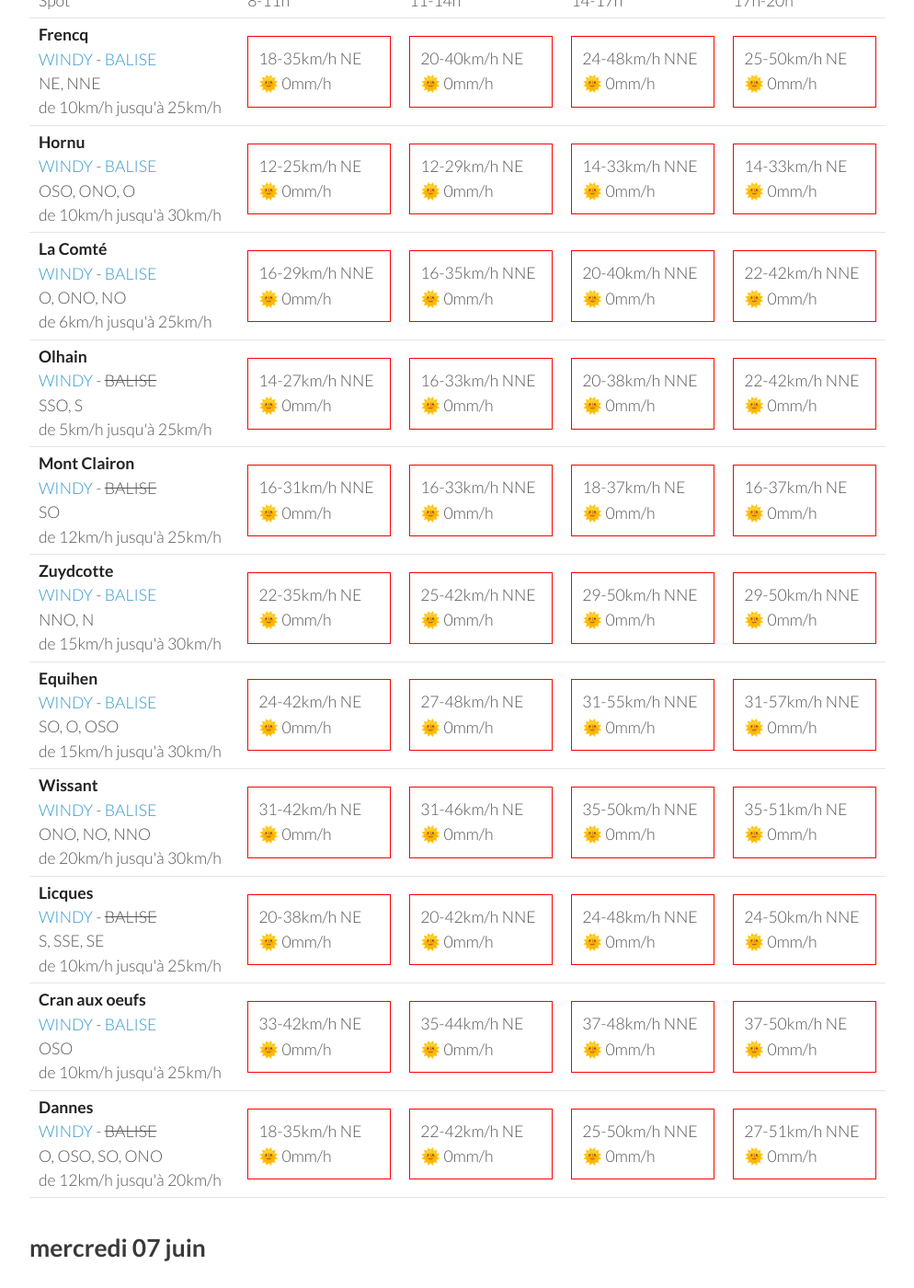
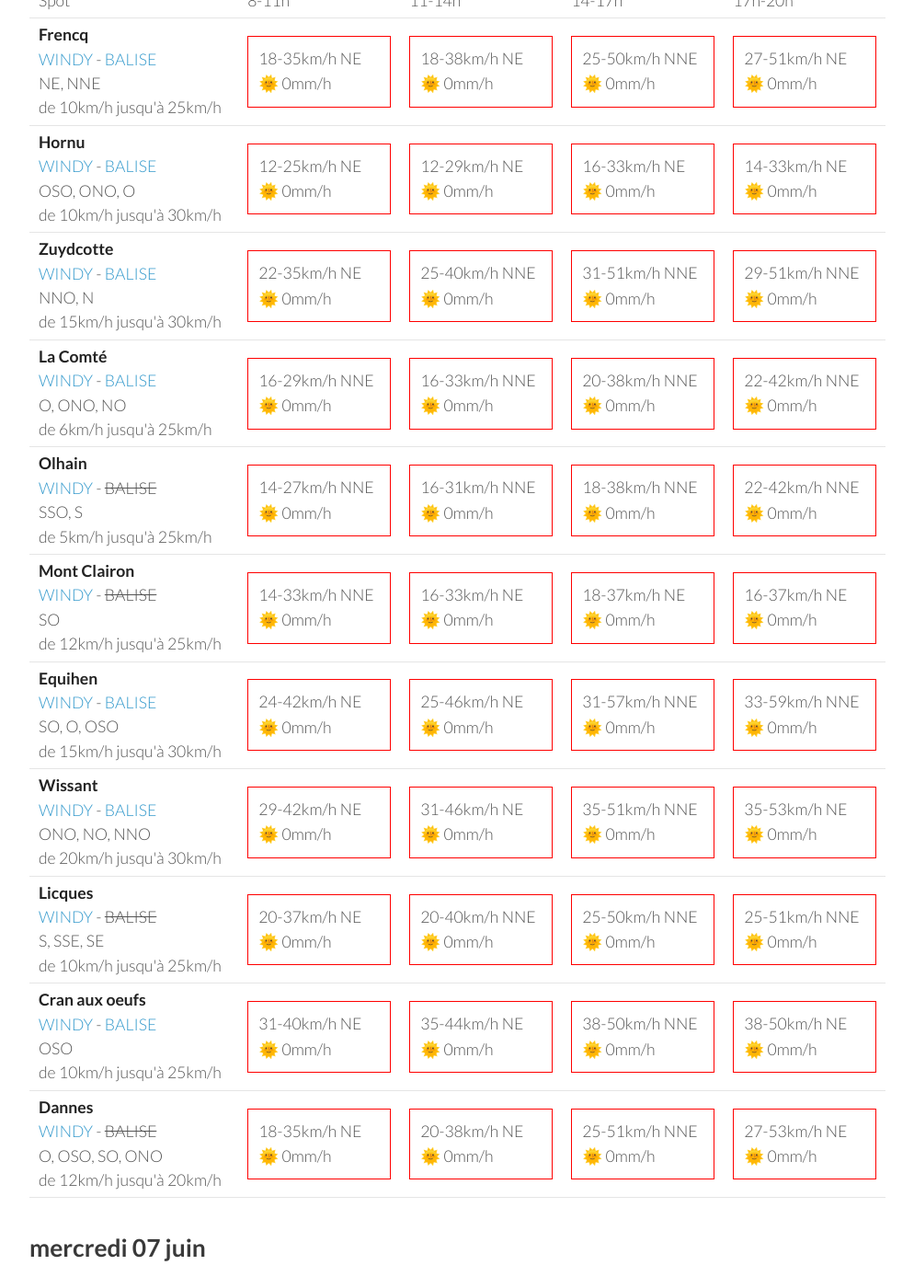
Before and after one commit to parapente-dans-le-nord/parapente-dans-le-nord.github.io, a Jekyll site: the page built from all.markdown, in a window 1280 px wide and 1400 px high, scrolled down 3164 px. Shown: the whole window at 92% size, without its empty margins (26-1020 px from the left). Built offline with Jekyll 4.4.1, drawn with Linux system fonts in a browser that asks for light colours; some of the changed text lies outside the part shown.

Commit message:
update index.markdown

```diff
--- a/all.markdown
+++ b/all.markdown
@@ -266,9 +266,9 @@ page mise à jour le dimanche 04 juin 13:03
         <td><strong>Frencq</strong><br><a href="https://windy.com/50.559/1.669?50.159,1.670,8,m:e3qagdV">WINDY</a> - <span class=""><a href="https://balisemeteo.com/balise_histo.php?idBalise=159">BALISE</a> </span><br> <span class="vent-favorable">NE, NNE</span><br><span class="force-vent">de 10km/h jusqu'à 25km/h</span> </td>
 
             <td><div class="not-flyable"><p>18-35km/h NE</p><p>🌞 0mm/h</p></div></td>
-            <td><div class="not-flyable"><p>20-40km/h NE</p><p>🌞 0mm/h</p></div></td>
-            <td><div class="not-flyable"><p>24-48km/h NNE</p><p>🌞 0mm/h</p></div></td>
-            <td><div class="not-flyable"><p>25-50km/h NE</p><p>🌞 0mm/h</p></div></td>
+            <td><div class="not-flyable"><p>18-38km/h NE</p><p>🌞 0mm/h</p></div></td>
+            <td><div class="not-flyable"><p>25-50km/h NNE</p><p>🌞 0mm/h</p></div></td>
+            <td><div class="not-flyable"><p>27-51km/h NE</p><p>🌞 0mm/h</p></div></td>
 
 
     </tr>
@@ -277,8 +277,18 @@ page mise à jour le dimanche 04 juin 13:03
 
             <td><div class="not-flyable"><p>12-25km/h NE</p><p>🌞 0mm/h</p></div></td>
             <td><div class="not-flyable"><p>12-29km/h NE</p><p>🌞 0mm/h</p></div></td>
-            <td><div class="not-flyable"><p>14-33km/h NNE</p><p>🌞 0mm/h</p></div></td>
+            <td><div class="not-flyable"><p>16-33km/h NE</p><p>🌞 0mm/h</p></div></td>
             <td><div class="not-flyable"><p>14-33km/h NE</p><p>🌞 0mm/h</p></div></td>
+
+
+    </tr>
+<tr>
+        <td><strong>Zuydcotte</strong><br><a href="https://windy.com/51.064/2.491?50.669,2.488,8,m:e4hagfk">WINDY</a> - <span class=""><a href="https://www.allosurf.net/meteo/live/dunkerque-station-meteo-lfak-8329.html">BALISE</a> </span><br> <span class="vent-favorable">NNO, N</span><br><span class="force-vent">de 15km/h jusqu'à 30km/h</span> </td>
+
+            <td><div class="not-flyable"><p>22-35km/h NE</p><p>🌞 0mm/h</p></div></td>
+            <td><div class="not-flyable"><p>25-40km/h NNE</p><p>🌞 0mm/h</p></div></td>
+            <td><div class="not-flyable"><p>31-51km/h NNE</p><p>🌞 0mm/h</p></div></td>
+            <td><div class="not-flyable"><p>29-51km/h NNE</p><p>🌞 0mm/h</p></div></td>
 
 
     </tr>
@@ -286,8 +296,8 @@ page mise à jour le dimanche 04 juin 13:03
         <td><strong>La Comté</strong><br><a href="https://windy.com/50.426/2.500?50.025,2.499,8">WINDY</a> - <span class=""><a href="https://balisemeteo.com/balise.php?idBalise=">BALISE</a> </span><br> <span class="vent-favorable">O, ONO, NO</span><br><span class="force-vent">de 6km/h jusqu'à 25km/h</span> </td>
 
             <td><div class="not-flyable"><p>16-29km/h NNE</p><p>🌞 0mm/h</p></div></td>
-            <td><div class="not-flyable"><p>16-35km/h NNE</p><p>🌞 0mm/h</p></div></td>
-            <td><div class="not-flyable"><p>20-40km/h NNE</p><p>🌞 0mm/h</p></div></td>
+            <td><div class="not-flyable"><p>16-33km/h NNE</p><p>🌞 0mm/h</p></div></td>
+            <td><div class="not-flyable"><p>20-38km/h NNE</p><p>🌞 0mm/h</p></div></td>
             <td><div class="not-flyable"><p>22-42km/h NNE</p><p>🌞 0mm/h</p></div></td>
 
 
@@ -296,8 +306,8 @@ page mise à jour le dimanche 04 juin 13:03
         <td><strong>Olhain</strong><br><a href="https://windy.com/50.434/2.586?50.031,2.587,8,m:e3eagft">WINDY</a> - <span class="no-balise"> BALISE </span><br> <span class="vent-favorable">SSO, S</span><br><span class="force-vent">de 5km/h jusqu'à 25km/h</span> </td>
 
             <td><div class="not-flyable"><p>14-27km/h NNE</p><p>🌞 0mm/h</p></div></td>
-            <td><div class="not-flyable"><p>16-33km/h NNE</p><p>🌞 0mm/h</p></div></td>
-            <td><div class="not-flyable"><p>20-38km/h NNE</p><p>🌞 0mm/h</p></div></td>
+            <td><div class="not-flyable"><p>16-31km/h NNE</p><p>🌞 0mm/h</p></div></td>
+            <td><div class="not-flyable"><p>18-38km/h NNE</p><p>🌞 0mm/h</p></div></td>
             <td><div class="not-flyable"><p>22-42km/h NNE</p><p>🌞 0mm/h</p></div></td>
 
 
@@ -305,20 +315,10 @@ page mise à jour le dimanche 04 juin 13:03
 <tr>
         <td><strong>Mont Clairon</strong><br><a href="https://windy.com/49.919/2.729?49.515,2.730,8,m:e2magfH">WINDY</a> - <span class="no-balise"> BALISE </span><br> <span class="vent-favorable">SO</span><br><span class="force-vent">de 12km/h jusqu'à 25km/h</span> </td>
 
-            <td><div class="not-flyable"><p>16-31km/h NNE</p><p>🌞 0mm/h</p></div></td>
-            <td><div class="not-flyable"><p>16-33km/h NNE</p><p>🌞 0mm/h</p></div></td>
+            <td><div class="not-flyable"><p>14-33km/h NNE</p><p>🌞 0mm/h</p></div></td>
+            <td><div class="not-flyable"><p>16-33km/h NE</p><p>🌞 0mm/h</p></div></td>
             <td><div class="not-flyable"><p>18-37km/h NE</p><p>🌞 0mm/h</p></div></td>
             <td><div class="not-flyable"><p>16-37km/h NE</p><p>🌞 0mm/h</p></div></td>
-
-
-    </tr>
-<tr>
-        <td><strong>Zuydcotte</strong><br><a href="https://windy.com/51.064/2.491?50.669,2.488,8,m:e4hagfk">WINDY</a> - <span class=""><a href="https://www.allosurf.net/meteo/live/dunkerque-station-meteo-lfak-8329.html">BALISE</a> </span><br> <span class="vent-favorable">NNO, N</span><br><span class="force-vent">de 15km/h jusqu'à 30km/h</span> </td>
-
-            <td><div class="not-flyable"><p>22-35km/h NE</p><p>🌞 0mm/h</p></div></td>
-            <td><div class="not-flyable"><p>25-42km/h NNE</p><p>🌞 0mm/h</p></div></td>
-            <td><div class="not-flyable"><p>29-50km/h NNE</p><p>🌞 0mm/h</p></div></td>
-            <td><div class="not-flyable"><p>29-50km/h NNE</p><p>🌞 0mm/h</p></div></td>
 
 
     </tr>
@@ -326,39 +326,39 @@ page mise à jour le dimanche 04 juin 13:03
         <td><strong>Equihen</strong><br><a href="https://windy.com/50.679/1.572?50.279,1.571,8,m:e3CagdM">WINDY</a> - <span class=""><a href="https://balisemeteo.com/balise_histo.php?idBalise=159">BALISE</a> </span><br> <span class="vent-favorable">SO, O, OSO</span><br><span class="force-vent">de 15km/h jusqu'à 30km/h</span> </td>
 
             <td><div class="not-flyable"><p>24-42km/h NE</p><p>🌞 0mm/h</p></div></td>
-            <td><div class="not-flyable"><p>27-48km/h NE</p><p>🌞 0mm/h</p></div></td>
-            <td><div class="not-flyable"><p>31-55km/h NNE</p><p>🌞 0mm/h</p></div></td>
+            <td><div class="not-flyable"><p>25-46km/h NE</p><p>🌞 0mm/h</p></div></td>
             <td><div class="not-flyable"><p>31-57km/h NNE</p><p>🌞 0mm/h</p></div></td>
+            <td><div class="not-flyable"><p>33-59km/h NNE</p><p>🌞 0mm/h</p></div></td>
 
 
     </tr>
 <tr>
         <td><strong>Wissant</strong><br><a href="https://windy.com/50.885/1.653?50.488,1.653,8,m:e3XagdU">WINDY</a> - <span class=""><a href="https://balisemeteo.com/balise_histo.php?idBalise=159">BALISE</a> </span><br> <span class="vent-favorable">ONO, NO, NNO</span><br><span class="force-vent">de 20km/h jusqu'à 30km/h</span> </td>
 
-            <td><div class="not-flyable"><p>31-42km/h NE</p><p>🌞 0mm/h</p></div></td>
+            <td><div class="not-flyable"><p>29-42km/h NE</p><p>🌞 0mm/h</p></div></td>
             <td><div class="not-flyable"><p>31-46km/h NE</p><p>🌞 0mm/h</p></div></td>
-            <td><div class="not-flyable"><p>35-50km/h NNE</p><p>🌞 0mm/h</p></div></td>
-            <td><div class="not-flyable"><p>35-51km/h NE</p><p>🌞 0mm/h</p></div></td>
+            <td><div class="not-flyable"><p>35-51km/h NNE</p><p>🌞 0mm/h</p></div></td>
+            <td><div class="not-flyable"><p>35-53km/h NE</p><p>🌞 0mm/h</p></div></td>
 
 
     </tr>
 <tr>
         <td><strong>Licques</strong><br><a href="https://windy.com/50.786/1.936?50.388,1.934,8">WINDY</a> - <span class="no-balise"> BALISE </span><br> <span class="vent-favorable">S, SSE, SE</span><br><span class="force-vent">de 10km/h jusqu'à 25km/h</span> </td>
 
-            <td><div class="not-flyable"><p>20-38km/h NE</p><p>🌞 0mm/h</p></div></td>
-            <td><div class="not-flyable"><p>20-42km/h NNE</p><p>🌞 0mm/h</p></div></td>
-            <td><div class="not-flyable"><p>24-48km/h NNE</p><p>🌞 0mm/h</p></div></td>
-            <td><div class="not-flyable"><p>24-50km/h NNE</p><p>🌞 0mm/h</p></div></td>
+            <td><div class="not-flyable"><p>20-37km/h NE</p><p>🌞 0mm/h</p></div></td>
+            <td><div class="not-flyable"><p>20-40km/h NNE</p><p>🌞 0mm/h</p></div></td>
+            <td><div class="not-flyable"><p>25-50km/h NNE</p><p>🌞 0mm/h</p></div></td>
+            <td><div class="not-flyable"><p>25-51km/h NNE</p><p>🌞 0mm/h</p></div></td>
 
 
     </tr>
 <tr>
         <td><strong>Cran aux oeufs</strong><br><a href="https://windy.com/50.847/1.584?50.451,1.582,8,m:e3TagdN">WINDY</a> - <span class=""><a href="https://www.meteociel.fr/temps-reel/obs_villes.php?code2=7004">BALISE</a> </span><br> <span class="vent-favorable">OSO</span><br><span class="force-vent">de 10km/h jusqu'à 25km/h</span> </td>
 
-            <td><div class="not-flyable"><p>33-42km/h NE</p><p>🌞 0mm/h</p></div></td>
+            <td><div class="not-flyable"><p>31-40km/h NE</p><p>🌞 0mm/h</p></div></td>
             <td><div class="not-flyable"><p>35-44km/h NE</p><p>🌞 0mm/h</p></div></td>
-            <td><div class="not-flyable"><p>37-48km/h NNE</p><p>🌞 0mm/h</p></div></td>
-            <td><div class="not-flyable"><p>37-50km/h NE</p><p>🌞 0mm/h</p></div></td>
+            <td><div class="not-flyable"><p>38-50km/h NNE</p><p>🌞 0mm/h</p></div></td>
+            <td><div class="not-flyable"><p>38-50km/h NE</p><p>🌞 0mm/h</p></div></td>
 
 
     </tr>
@@ -366,9 +366,9 @@ page mise à jour le dimanche 04 juin 13:03
         <td><strong>Dannes</strong><br><a href="https://windy.com/50.587/1.637?50.188,1.637,8">WINDY</a> - <span class="no-balise"> BALISE </span><br> <span class="vent-favorable">O, OSO, SO, ONO</span><br><span class="force-vent">de 12km/h jusqu'à 20km/h</span> </td>
 
             <td><div class="not-flyable"><p>18-35km/h NE</p><p>🌞 0mm/h</p></div></td>
-            <td><div class="not-flyable"><p>22-42km/h NE</p><p>🌞 0mm/h</p></div></td>
-            <td><div class="not-flyable"><p>25-50km/h NNE</p><p>🌞 0mm/h</p></div></td>
-            <td><div class="not-flyable"><p>27-51km/h NNE</p><p>🌞 0mm/h</p></div></td>
+            <td><div class="not-flyable"><p>20-38km/h NE</p><p>🌞 0mm/h</p></div></td>
+            <td><div class="not-flyable"><p>25-51km/h NNE</p><p>🌞 0mm/h</p></div></td>
+            <td><div class="not-flyable"><p>27-53km/h NE</p><p>🌞 0mm/h</p></div></td>
 
 
     </tr>
@@ -392,39 +392,39 @@ page mise à jour le dimanche 04 juin 13:03
         <td><strong>Frencq</strong><br><a href="https://windy.com/50.559/1.669?50.159,1.670,8,m:e3qagdV">WINDY</a> - <span class=""><a href="https://balisemeteo.com/balise_histo.php?idBalise=159">BALISE</a> </span><br> <span class="vent-favorable">NE, NNE</span><br><span class="force-vent">de 10km/h jusqu'à 25km/h</span> </td>
 
             <td><div class="not-flyable"><p>18-37km/h NE</p><p>🌞 0mm/h</p></div></td>
-            <td><div class="not-flyable"><p>20-40km/h NE</p><p>🌞 0mm/h</p></div></td>
-            <td><div class="not-flyable"><p>20-42km/h NE</p><p>🌞 0mm/h</p></div></td>
-            <td><div class="not-flyable"><p>24-46km/h NE</p><p>🌞 0mm/h</p></div></td>
+            <td><div class="not-flyable"><p>18-37km/h NE</p><p>🌞 0mm/h</p></div></td>
+            <td><div class="not-flyable"><p>18-40km/h NE</p><p>🌞 0mm/h</p></div></td>
+            <td><div class="not-flyable"><p>22-44km/h NNE</p><p>🌞 0mm/h</p></div></td>
 
 
     </tr>
 <tr>
         <td><strong>Hornu</strong><br><a href="https://windy.com/50.424/3.819?50.024,3.818,8,m:e3daghw">WINDY</a> - <span class=""><a href="https://balisemeteo.com/balise_histo.php?idBalise=5040">BALISE</a> </span><br> <span class="vent-favorable">OSO, ONO, O</span><br><span class="force-vent">de 10km/h jusqu'à 30km/h</span> </td>
 
-            <td><div class="not-flyable"><p>12-25km/h NE</p><p>🌞 0mm/h</p></div></td>
-            <td><div class="not-flyable"><p>12-27km/h NE</p><p>🌞 0mm/h</p></div></td>
-            <td><div class="not-flyable"><p>12-29km/h NNE</p><p>🌞 0mm/h</p></div></td>
+            <td><div class="not-flyable"><p>11-24km/h NNE</p><p>🌞 0mm/h</p></div></td>
+            <td><div class="not-flyable"><p>11-25km/h NE</p><p>🌞 0mm/h</p></div></td>
             <td><div class="not-flyable"><p>14-31km/h NNE</p><p>🌞 0mm/h</p></div></td>
+            <td><div class="not-flyable"><p>16-33km/h NNE</p><p>🌞 0mm/h</p></div></td>
 
 
     </tr>
 <tr>
         <td><strong>Mont Clairon</strong><br><a href="https://windy.com/49.919/2.729?49.515,2.730,8,m:e2magfH">WINDY</a> - <span class="no-balise"> BALISE </span><br> <span class="vent-favorable">SO</span><br><span class="force-vent">de 12km/h jusqu'à 25km/h</span> </td>
 
-            <td><div class="not-flyable"><p>16-33km/h NNE</p><p>🌞 0mm/h</p></div></td>
-            <td><div class="not-flyable"><p>16-35km/h NE</p><p>🌞 0mm/h</p></div></td>
-            <td><div class="not-flyable"><p>14-33km/h NE</p><p>🌞 0mm/h</p></div></td>
-            <td><div class="not-flyable"><p>14-33km/h NE</p><p>🌞 0mm/h</p></div></td>
+            <td><div class="not-flyable"><p>16-29km/h NNE</p><p>🌞 0mm/h</p></div></td>
+            <td><div class="not-flyable"><p>12-31km/h NE</p><p>🌞 0mm/h</p></div></td>
+            <td><div class="not-flyable"><p>14-31km/h NE</p><p>🌞 0mm/h</p></div></td>
+            <td><div class="not-flyable"><p>18-35km/h NE</p><p>🌞 0mm/h</p></div></td>
 
 
     </tr>
 <tr>
         <td><strong>La Comté</strong><br><a href="https://windy.com/50.426/2.500?50.025,2.499,8">WINDY</a> - <span class=""><a href="https://balisemeteo.com/balise.php?idBalise=">BALISE</a> </span><br> <span class="vent-favorable">O, ONO, NO</span><br><span class="force-vent">de 6km/h jusqu'à 25km/h</span> </td>
 
-            <td><div class="not-flyable"><p>16-29km/h NNE</p><p>🌞 0mm/h</p></div></td>
-            <td><div class="not-flyable"><p>16-33km/h NE</p><p>🌞 0mm/h</p></div></td>
-            <td><div class="not-flyable"><p>16-35km/h NE</p><p>🌞 0mm/h</p></div></td>
-            <td><div class="not-flyable"><p>20-40km/h NNE</p><p>🌞 0mm/h</p></div></td>
+            <td><div class="not-flyable"><p>16-31km/h NE</p><p>🌞 0mm/h</p></div></td>
+            <td><div class="not-flyable"><p>14-31km/h NE</p><p>🌞 0mm/h</p></div></td>
+            <td><div class="not-flyable"><p>16-33km/h NNE</p><p>🌞 0mm/h</p></div></td>
+            <td><div class="not-flyable"><p>18-37km/h NNE</p><p>🌞 0mm/h</p></div></td>
 
 
     </tr>
@@ -432,19 +432,19 @@ page mise à jour le dimanche 04 juin 13:03
         <td><strong>Olhain</strong><br><a href="https://windy.com/50.434/2.586?50.031,2.587,8,m:e3eagft">WINDY</a> - <span class="no-balise"> BALISE </span><br> <span class="vent-favorable">SSO, S</span><br><span class="force-vent">de 5km/h jusqu'à 25km/h</span> </td>
 
             <td><div class="not-flyable"><p>14-27km/h NNE</p><p>🌞 0mm/h</p></div></td>
-            <td><div class="not-flyable"><p>14-33km/h NE</p><p>🌞 0mm/h</p></div></td>
-            <td><div class="not-flyable"><p>16-33km/h NE</p><p>🌞 0mm/h</p></div></td>
-            <td><div class="not-flyable"><p>20-40km/h NNE</p><p>🌞 0mm/h</p></div></td>
+            <td><div class="not-flyable"><p>14-31km/h NNE</p><p>🌞 0mm/h</p></div></td>
+            <td><div class="not-flyable"><p>16-33km/h NNE</p><p>🌞 0mm/h</p></div></td>
+            <td><div class="not-flyable"><p>18-37km/h NNE</p><p>🌞 0mm/h</p></div></td>
 
 
     </tr>
 <tr>
         <td><strong>Zuydcotte</strong><br><a href="https://windy.com/51.064/2.491?50.669,2.488,8,m:e4hagfk">WINDY</a> - <span class=""><a href="https://www.allosurf.net/meteo/live/dunkerque-station-meteo-lfak-8329.html">BALISE</a> </span><br> <span class="vent-favorable">NNO, N</span><br><span class="force-vent">de 15km/h jusqu'à 30km/h</span> </td>
 
-            <td><div class="not-flyable"><p>22-37km/h NE</p><p>🌞 0mm/h</p></div></td>
-            <td><div class="not-flyable"><p>22-38km/h NE</p><p>🌞 0mm/h</p></div></td>
+            <td><div class="not-flyable"><p>24-37km/h NE</p><p>🌞 0mm/h</p></div></td>
+            <td><div class="not-flyable"><p>24-40km/h NE</p><p>🌞 0mm/h</p></div></td>
+            <td><div class="not-flyable"><p>25-44km/h NNE</p><p>🌞 0mm/h</p></div></td>
             <td><div class="not-flyable"><p>27-46km/h NNE</p><p>🌞 0mm/h</p></div></td>
-            <td><div class="not-flyable"><p>29-48km/h NNE</p><p>🌞 0mm/h</p></div></td>
 
 
     </tr>
@@ -452,39 +452,39 @@ page mise à jour le dimanche 04 juin 13:03
         <td><strong>Equihen</strong><br><a href="https://windy.com/50.679/1.572?50.279,1.571,8,m:e3CagdM">WINDY</a> - <span class=""><a href="https://balisemeteo.com/balise_histo.php?idBalise=159">BALISE</a> </span><br> <span class="vent-favorable">SO, O, OSO</span><br><span class="force-vent">de 15km/h jusqu'à 30km/h</span> </td>
 
             <td><div class="not-flyable"><p>25-42km/h NE</p><p>🌞 0mm/h</p></div></td>
-            <td><div class="not-flyable"><p>25-46km/h NE</p><p>🌞 0mm/h</p></div></td>
-            <td><div class="not-flyable"><p>27-50km/h NE</p><p>🌞 0mm/h</p></div></td>
-            <td><div class="not-flyable"><p>31-53km/h NNE</p><p>🌞 0mm/h</p></div></td>
+            <td><div class="not-flyable"><p>24-42km/h NE</p><p>🌞 0mm/h</p></div></td>
+            <td><div class="not-flyable"><p>25-48km/h NNE</p><p>🌞 0mm/h</p></div></td>
+            <td><div class="not-flyable"><p>27-51km/h NNE</p><p>🌞 0mm/h</p></div></td>
 
 
     </tr>
 <tr>
         <td><strong>Wissant</strong><br><a href="https://windy.com/50.885/1.653?50.488,1.653,8,m:e3XagdU">WINDY</a> - <span class=""><a href="https://balisemeteo.com/balise_histo.php?idBalise=159">BALISE</a> </span><br> <span class="vent-favorable">ONO, NO, NNO</span><br><span class="force-vent">de 20km/h jusqu'à 30km/h</span> </td>
 
+            <td><div class="not-flyable"><p>31-44km/h NE</p><p>🌞 0mm/h</p></div></td>
+            <td><div class="not-flyable"><p>31-44km/h NE</p><p>🌞 0mm/h</p></div></td>
             <td><div class="not-flyable"><p>31-46km/h NE</p><p>🌞 0mm/h</p></div></td>
-            <td><div class="not-flyable"><p>31-46km/h NE</p><p>🌞 0mm/h</p></div></td>
-            <td><div class="not-flyable"><p>33-48km/h NE</p><p>🌞 0mm/h</p></div></td>
-            <td><div class="not-flyable"><p>33-50km/h NE</p><p>🌞 0mm/h</p></div></td>
+            <td><div class="not-flyable"><p>31-48km/h NE</p><p>🌞 0mm/h</p></div></td>
 
 
     </tr>
 <tr>
         <td><strong>Licques</strong><br><a href="https://windy.com/50.786/1.936?50.388,1.934,8">WINDY</a> - <span class="no-balise"> BALISE </span><br> <span class="vent-favorable">S, SSE, SE</span><br><span class="force-vent">de 10km/h jusqu'à 25km/h</span> </td>
 
-            <td><div class="not-flyable"><p>20-38km/h NE</p><p>🌞 0mm/h</p></div></td>
-            <td><div class="not-flyable"><p>18-38km/h NE</p><p>🌞 0mm/h</p></div></td>
+            <td><div class="not-flyable"><p>22-40km/h NE</p><p>🌞 0mm/h</p></div></td>
+            <td><div class="not-flyable"><p>18-40km/h NE</p><p>🌞 0mm/h</p></div></td>
+            <td><div class="not-flyable"><p>20-42km/h NNE</p><p>🌞 0mm/h</p></div></td>
             <td><div class="not-flyable"><p>22-44km/h NNE</p><p>🌞 0mm/h</p></div></td>
-            <td><div class="not-flyable"><p>22-46km/h NNE</p><p>🌞 0mm/h</p></div></td>
 
 
     </tr>
 <tr>
         <td><strong>Cran aux oeufs</strong><br><a href="https://windy.com/50.847/1.584?50.451,1.582,8,m:e3TagdN">WINDY</a> - <span class=""><a href="https://www.meteociel.fr/temps-reel/obs_villes.php?code2=7004">BALISE</a> </span><br> <span class="vent-favorable">OSO</span><br><span class="force-vent">de 10km/h jusqu'à 25km/h</span> </td>
 
+            <td><div class="not-flyable"><p>33-42km/h NE</p><p>🌞 0mm/h</p></div></td>
+            <td><div class="not-flyable"><p>31-42km/h NE</p><p>🌞 0mm/h</p></div></td>
+            <td><div class="not-flyable"><p>33-42km/h NE</p><p>🌞 0mm/h</p></div></td>
             <td><div class="not-flyable"><p>33-44km/h NE</p><p>🌞 0mm/h</p></div></td>
-            <td><div class="not-flyable"><p>33-42km/h NE</p><p>🌞 0mm/h</p></div></td>
-            <td><div class="not-flyable"><p>37-46km/h NE</p><p>🌞 0mm/h</p></div></td>
-            <td><div class="not-flyable"><p>37-46km/h NE</p><p>🌞 0mm/h</p></div></td>
 
 
     </tr>
@@ -492,9 +492,9 @@ page mise à jour le dimanche 04 juin 13:03
         <td><strong>Dannes</strong><br><a href="https://windy.com/50.587/1.637?50.188,1.637,8">WINDY</a> - <span class="no-balise"> BALISE </span><br> <span class="vent-favorable">O, OSO, SO, ONO</span><br><span class="force-vent">de 12km/h jusqu'à 20km/h</span> </td>
 
             <td><div class="not-flyable"><p>20-37km/h NE</p><p>🌞 0mm/h</p></div></td>
-            <td><div class="not-flyable"><p>20-40km/h NE</p><p>🌞 0mm/h</p></div></td>
-            <td><div class="not-flyable"><p>20-42km/h NE</p><p>🌞 0mm/h</p></div></td>
-            <td><div class="not-flyable"><p>25-48km/h NE</p><p>🌞 0mm/h</p></div></td>
+            <td><div class="not-flyable"><p>18-38km/h NE</p><p>🌞 0mm/h</p></div></td>
+            <td><div class="not-flyable"><p>20-42km/h NNE</p><p>🌞 0mm/h</p></div></td>
+            <td><div class="not-flyable"><p>24-46km/h NNE</p><p>🌞 0mm/h</p></div></td>
 
 
     </tr>
--- a/index.markdown
+++ b/index.markdown
@@ -7,7 +7,7 @@ title:  "Ou ça vole"
 {: .links}
 
 # Prevision Windy, modèle Arome
-page mise à jour le dimanche 04 juin 13:03
+page mise à jour le dimanche 04 juin 17:03
 
 
 Ca ne vole nul part malheureusement 😢
```
Also changed, not shown: other parts of all.markdown (+1 -1 lines).
